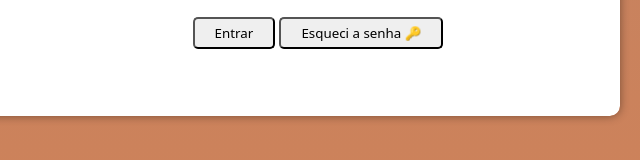
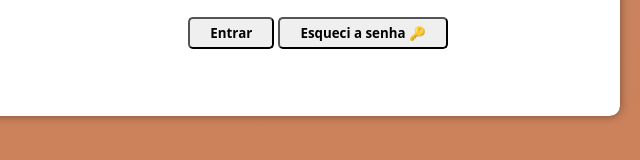
Before and after one commit to andersonroldao/projeto-login, a plain HTML site: page index.html in a window 1280 px wide. Shown: the part 484-644 px from the top of the page, 500-1140 px from the left. Drawn offline with Linux system fonts and the light colour scheme.

Commit message:
Update style.css
change of order and add font-weight in button

```diff
--- a/style/style.css
+++ b/style/style.css
@@ -44,10 +44,6 @@ main section div#login {
     border-radius: 0 0 10px 10px;
 }
 
-main section div#login .material-icons {
-    font-size: 18px;
-}
-
 main section div#login h1 {
     padding-top: 25px;
 }
@@ -58,6 +54,10 @@ main section div#login p {
     text-align: justify;
 }
 
+main section div#login .material-icons {
+    font-size: 18px;
+}
+
 main section div input {
     margin: 0px 0px 3px 0px;
     padding: 5px 10px;
@@ -65,10 +65,15 @@ main section div input {
 }
 
 main section form input[type=submit]:hover {
-    background-color: rgb(230, 228, 228);
+    background-color: rgb(196, 194, 194);
     cursor: pointer;
 }
 
 main section div input#entrar {
     margin: 20px 0px 0px 20px;
+    font-weight: bolder;
 }
+
+main section div input#esqueciSenha {
+    font-weight: bolder;
+}
```
